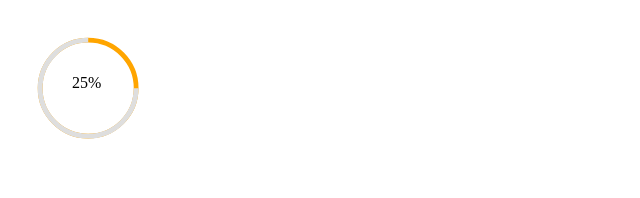
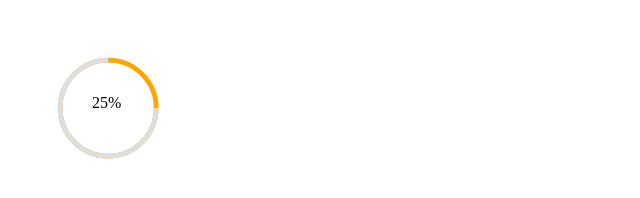
Before and after one commit to saumya/svg, a plain HTML site: page circularPBar.html in a window 1280 px wide. Shown: the whole page, without its empty margins (0-640 px from the left). Drawn offline with Linux system fonts and the light colour scheme.

Commit message:
Added style to parent element to check if it moves the SVG. It does.

```diff
--- a/circularPBar.html
+++ b/circularPBar.html
@@ -5,7 +5,7 @@
 </head>
 <body>
 
-	<div class="svg radial-progress">
+	<div class="svg radial-progress" style="left:20px;top:20px;">
     <svg height="10em" width="10em">
 		<style type="text/css" >
 			<![CDATA[
```
